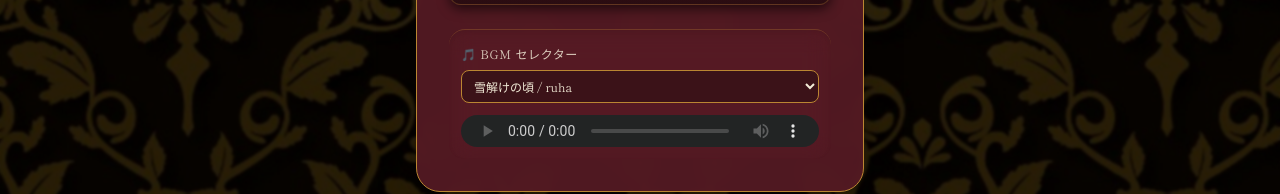
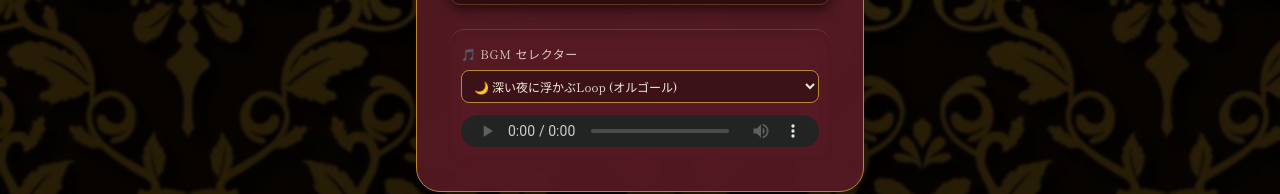
Before and after one commit to mtmtpoipoi-tech/butler-app, a Next.js app: page /timer in a window 1280 px wide. Shown: the part 1001-1195 px from the top of the page. Built offline with nearby package versions, Linux system fonts and the light colour scheme.

Commit message:
オルゴールBGM(nyarupaka.wav)を追加し、データ保護と日付切り替えを完全実装

```diff
--- a/app/timer/page.tsx
+++ b/app/timer/page.tsx
@@ -46,9 +46,9 @@ const MODES: Record<TimerMode, ModeConfig> = {
 };
 
 const BGM_LIST = [
+  { id: 'nyarupaka', name: '🌙 深い夜に浮かぶLoop (オルゴール)', file: '/nyarupaka.wav' },
   { id: 'yukidoke', name: '雪解けの頃 / ruha', file: '/yukidoke.mp4' },
   { id: 'departure', name: 'Departure / メインBGM', file: '/Departure_7651.mp3' },
-  { id: 'cafejazz', name: '🎵 カフェジャズ (検証用BGM)', file: '/cafe-jazz.m4a' }, // 👈 今回送っていただいた音源
 ];
 
 const ACTIVITY_LIST = ['勉強', '仕事', '作業', '読書', '創作'];
@@ -101,6 +101,7 @@ export default function TimerPage() {
     return `${d.getFullYear()}-${String(d.getMonth() + 1).padStart(2, '0')}-${String(d.getDate()).padStart(2, '0')}`;
   };
 
+  // 起動時にデータを安全に復元
   useEffect(() => {
     setIsMounted(true);
     const today = getTodayStr();
@@ -148,6 +149,7 @@ export default function TimerPage() {
     setMessage(MODES[currentMode].butlerMessage);
   }, [currentMode]);
 
+  // タイマー稼働中の秒数カウント＆即時保存処理
   useEffect(() => {
     let timer: NodeJS.Timeout;
     if (isRunning && timeLeft > 0) {
```
Also changed, not shown: 1 other file (tests, documents, lock files or other folders).
